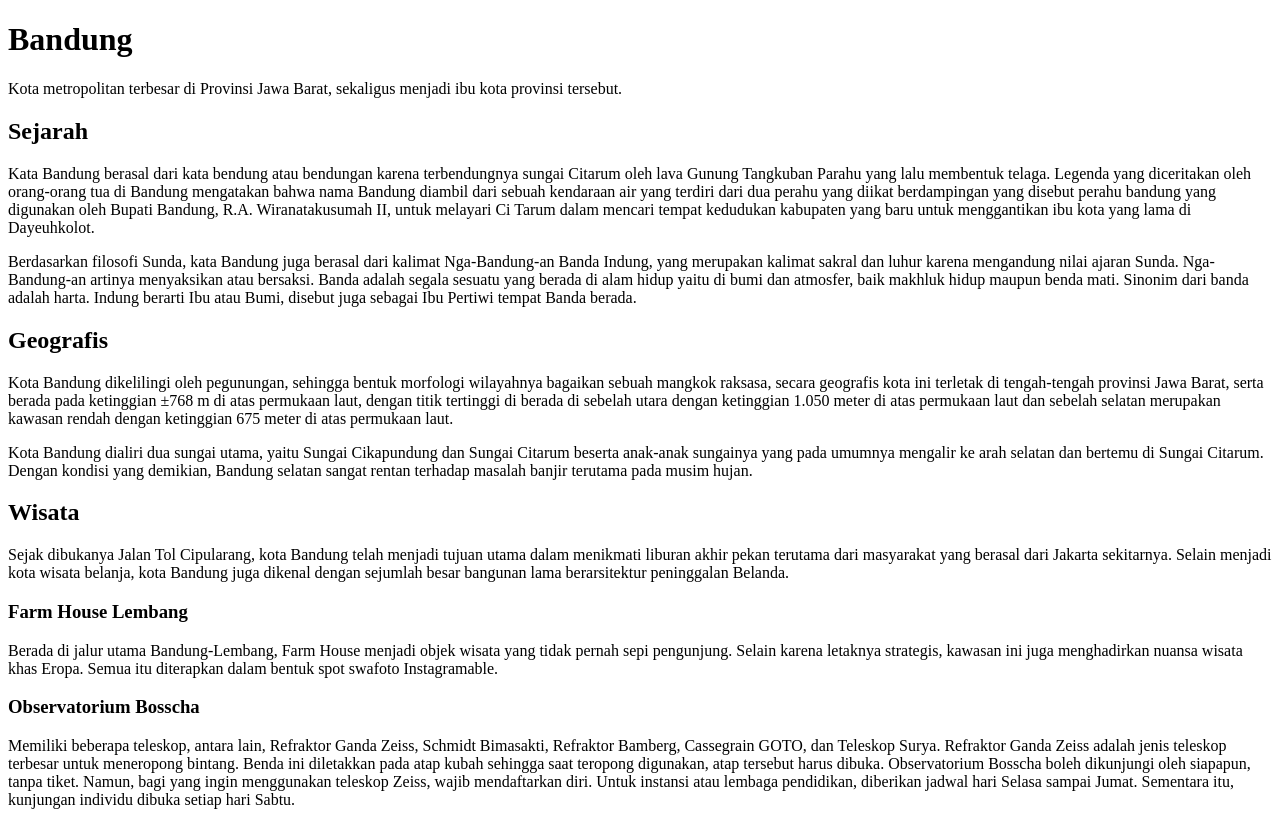
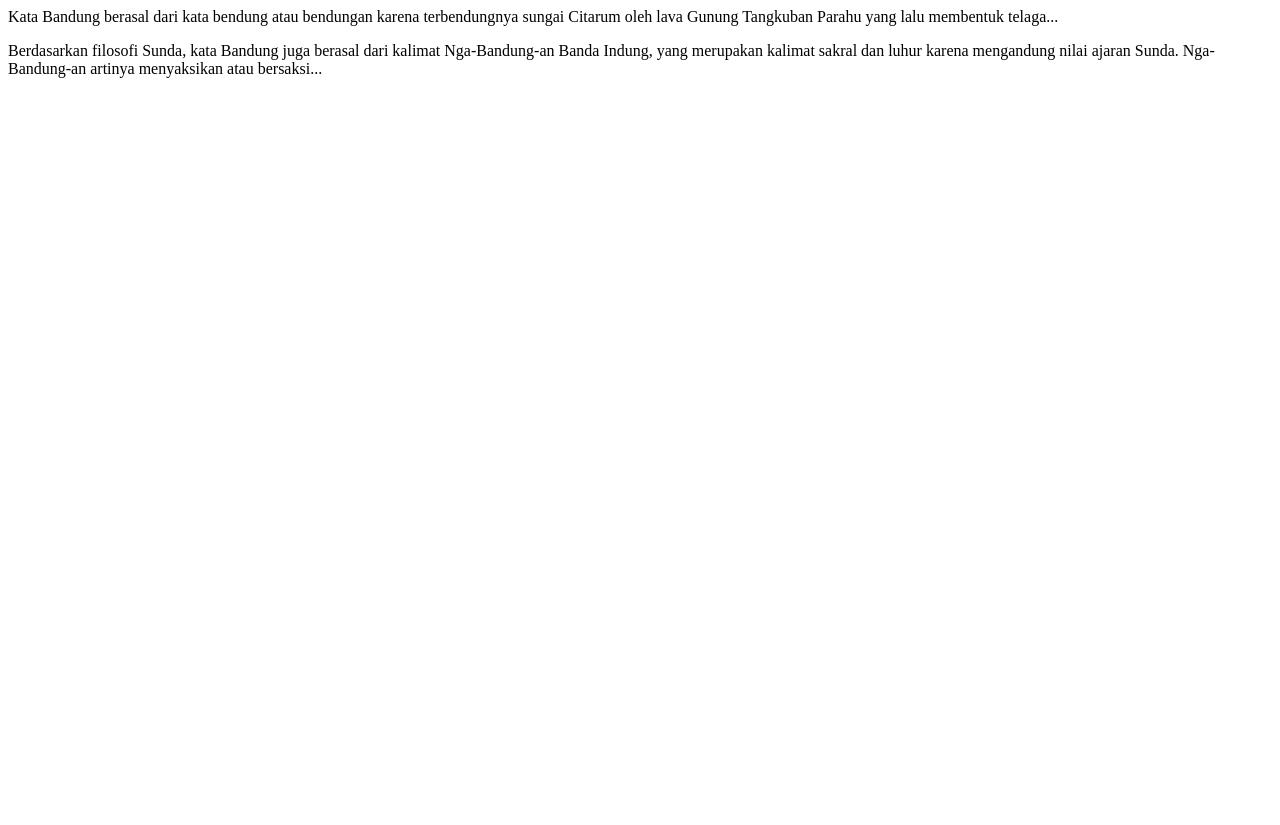
Before and after one commit to dapraws/WebProgrammingBasics-Repository, a plain HTML site: page index.html in a window 1280 px wide. After the commit the page ends 800 px from the top, so only its background shows below. Drawn offline with Linux system fonts and the light colour scheme.

Commit message:
paragraf

```diff
--- a/index.html
+++ b/index.html
@@ -1,85 +1,7 @@
-<!DOCTYPE html><html>
-  <head>
-    <meta charset="utf-8">
-    <title>Halaman Profil Bandung</title>
-  </head>
-  <body>
-    <h1>Bandung</h1>
-    <p>
-      Kota metropolitan terbesar di Provinsi Jawa Barat, sekaligus menjadi ibu
-      kota provinsi tersebut.
-    </p>
+<p>
+    Kata Bandung berasal dari kata bendung atau bendungan karena terbendungnya sungai Citarum oleh lava Gunung Tangkuban Parahu yang lalu membentuk telaga...
+  </p>
 
-
-    <h2>Sejarah</h2>
-    <p>
-      Kata Bandung berasal dari kata bendung atau bendungan karena terbendungnya
-      sungai Citarum oleh lava Gunung Tangkuban Parahu yang lalu membentuk
-      telaga. Legenda yang diceritakan oleh orang-orang tua di Bandung
-      mengatakan bahwa nama Bandung diambil dari sebuah kendaraan air yang
-      terdiri dari dua perahu yang diikat berdampingan yang disebut perahu
-      bandung yang digunakan oleh Bupati Bandung, R.A. Wiranatakusumah II, untuk
-      melayari Ci Tarum dalam mencari tempat kedudukan kabupaten yang baru untuk
-      menggantikan ibu kota yang lama di Dayeuhkolot.
-    </p>
-    <p>
-      Berdasarkan filosofi Sunda, kata Bandung juga berasal dari kalimat
-      Nga-Bandung-an Banda Indung, yang merupakan kalimat sakral dan luhur
-      karena mengandung nilai ajaran Sunda. Nga-Bandung-an artinya menyaksikan
-      atau bersaksi. Banda adalah segala sesuatu yang berada di alam hidup yaitu
-      di bumi dan atmosfer, baik makhluk hidup maupun benda mati. Sinonim dari
-      banda adalah harta. Indung berarti Ibu atau Bumi, disebut juga sebagai Ibu
-      Pertiwi tempat Banda berada.
-    </p>
-
-
-    <h2>Geografis</h2>
-    <p>
-      Kota Bandung dikelilingi oleh pegunungan, sehingga bentuk morfologi
-      wilayahnya bagaikan sebuah mangkok raksasa, secara geografis kota ini
-      terletak di tengah-tengah provinsi Jawa Barat, serta berada pada
-      ketinggian ±768 m di atas permukaan laut, dengan titik tertinggi di berada
-      di sebelah utara dengan ketinggian 1.050 meter di atas permukaan laut dan
-      sebelah selatan merupakan kawasan rendah dengan ketinggian 675 meter di
-      atas permukaan laut.
-    </p>
-    <p>
-      Kota Bandung dialiri dua sungai utama, yaitu Sungai Cikapundung dan Sungai
-      Citarum beserta anak-anak sungainya yang pada umumnya mengalir ke arah
-      selatan dan bertemu di Sungai Citarum. Dengan kondisi yang demikian,
-      Bandung selatan sangat rentan terhadap masalah banjir terutama pada musim
-      hujan.
-    </p>
-
-
-    <h2>Wisata</h2>
-    <p>
-      Sejak dibukanya Jalan Tol Cipularang, kota Bandung telah menjadi tujuan
-      utama dalam menikmati liburan akhir pekan terutama dari masyarakat yang
-      berasal dari Jakarta sekitarnya. Selain menjadi kota wisata belanja, kota
-      Bandung juga dikenal dengan sejumlah besar bangunan lama berarsitektur
-      peninggalan Belanda.
-    </p>
-
-    <h3>Farm House Lembang</h3>
-    <p>
-      Berada di jalur utama Bandung-Lembang, Farm House menjadi objek wisata
-      yang tidak pernah sepi pengunjung. Selain karena letaknya strategis,
-      kawasan ini juga menghadirkan nuansa wisata khas Eropa. Semua itu
-      diterapkan dalam bentuk spot swafoto Instagramable.
-    </p>
-
-    <h3>Observatorium Bosscha</h3>
-    <p>
-      Memiliki beberapa teleskop, antara lain, Refraktor Ganda Zeiss, Schmidt
-      Bimasakti, Refraktor Bamberg, Cassegrain GOTO, dan Teleskop Surya.
-      Refraktor Ganda Zeiss adalah jenis teleskop terbesar untuk meneropong
-      bintang. Benda ini diletakkan pada atap kubah sehingga saat teropong
-      digunakan, atap tersebut harus dibuka. Observatorium Bosscha boleh
-      dikunjungi oleh siapapun, tanpa tiket. Namun, bagi yang ingin menggunakan
-      teleskop Zeiss, wajib mendaftarkan diri. Untuk instansi atau lembaga
-      pendidikan, diberikan jadwal hari Selasa sampai Jumat. Sementara itu,
-      kunjungan individu dibuka setiap hari Sabtu.
-    </p>
-  </body>
-</html>
+  <p>
+    Berdasarkan filosofi Sunda, kata Bandung juga berasal dari kalimat Nga-Bandung-an Banda Indung, yang merupakan kalimat sakral dan luhur karena mengandung nilai ajaran Sunda. Nga-Bandung-an artinya menyaksikan atau bersaksi...
+  </p>
```
